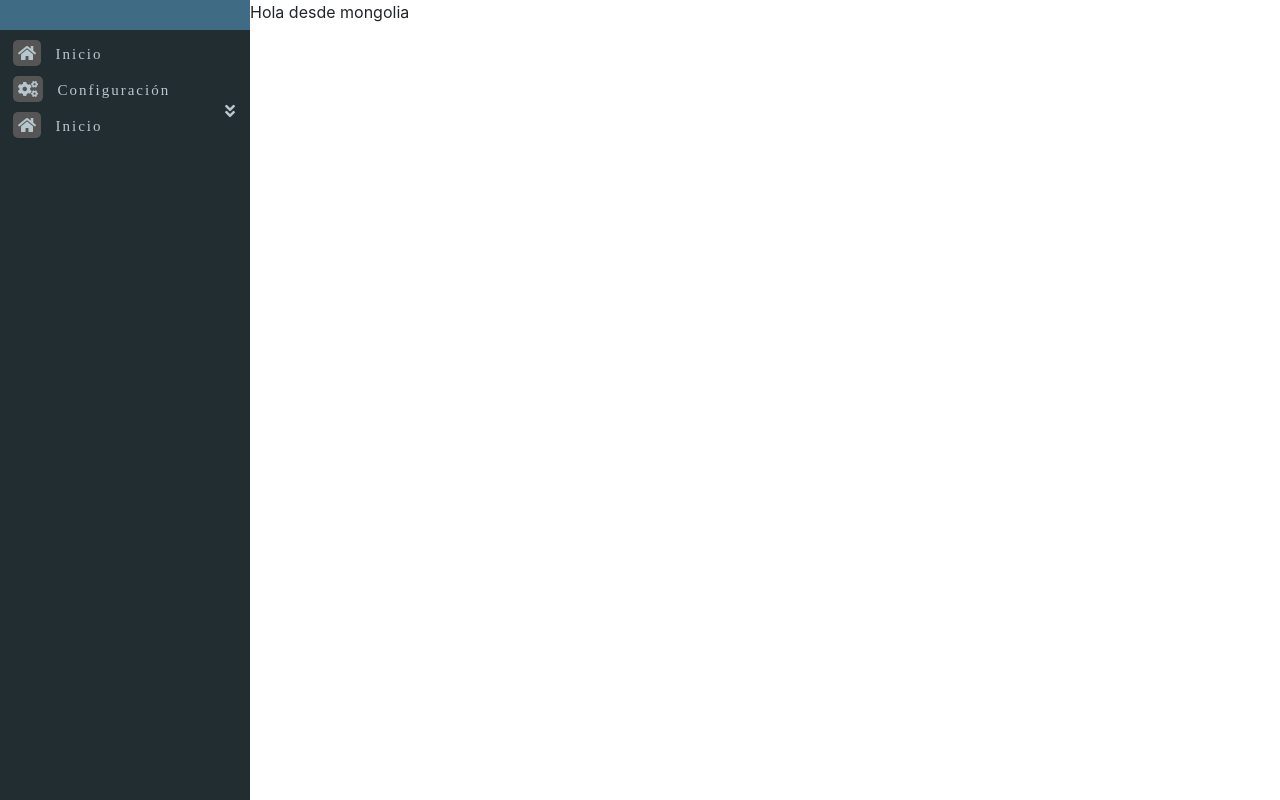
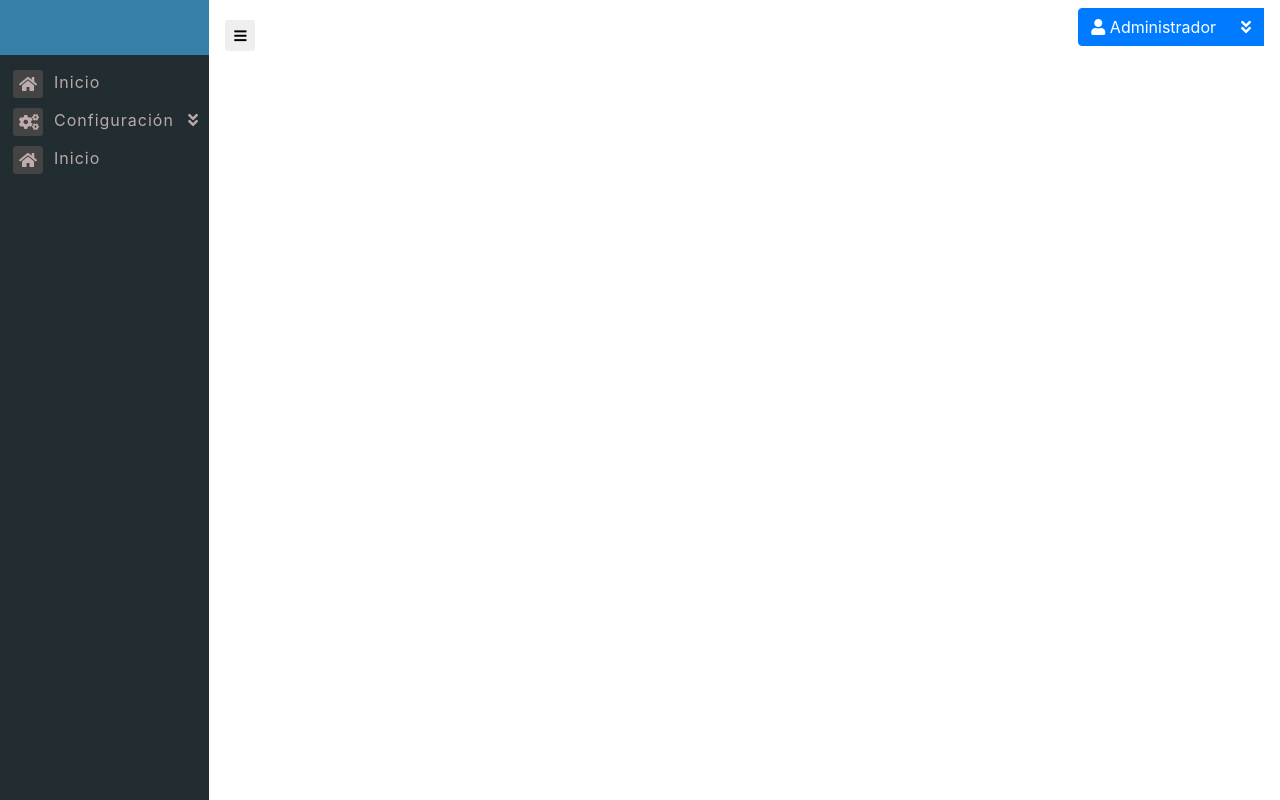
Before and after one commit to David-Coello-Suarez/school_ue90, a PHP site: page / in a window 1280 px wide. Run offline with PHP 8.4, Linux system fonts and the light colour scheme; data that the repository does not hold is empty; some libraries are stand-ins or nearby versions.

Commit message:
version 0.0.5

```diff
--- a/css/cabpie/style.scss
+++ b/css/cabpie/style.scss
@@ -1,7 +1,8 @@
 $primario: #3c8dbc;
-$secondario: #3f6b85;
+$secondario: #367fa9;
 $ternario:#222d32;
 $text-hover:rgba(218, 195, 195, 0.829);
+$alto:55px;
 
 @keyframes swing {
     0% {
@@ -33,7 +34,7 @@
     }
   }
 
-a:link, a:hover
+* a:link, a:hover
 {
     text-decoration: none;
 }
@@ -42,96 +43,120 @@
     display: flex;
 }
 body .container-fluid .sidebar-lateral,
-body .container-fluid .sidebar-lateral .sidebar-header>a,
-body .container-fluid .sidebar-lateral .sidebar-menu .menu>li>a,
-body .container-fluid .sidebar-lateral .sidebar-menu .menu li a>i,
-body .container-fluid .sidebar-lateral .sidebar-menu .menu .treeview ul li a::before
+body .container-fluid .sidebar-lateral .sidebar-header>a .logo-lg.active,
+body .container-fluid .sidebar-lateral .sidebar-header>a .logo-mini.active,
+body .container-fluid .sidebar-lateral .sidebar-header>a .logo-lg,
+body .container-fluid .sidebar-lateral .sidebar-header>a .logo-mini,
+body .container-fluid .sidebar-lateral .sidebar-menu .menu li>a span,
+body .container-fluid .sidebar-lateral .sidebar-menu .menu li>a i,
+body .container-fluid .sidebar-lateral .sidebar-menu .menu .treeview>a::after
 {
   transition: all .3s ease;
 }
 body .container-fluid .sidebar-lateral
 {
   background: $ternario;
+}
+body .container-fluid .sidebar-lateral
+{
   width: 250px;
+  z-index: 810;
+  padding: 0;
   height: 100vh;
-    position: relative;
+  overflow: hidden;
 }
 body .container-fluid .sidebar-lateral .sidebar-header
 {
-    width: 100%;
-    padding: 15px 0;
-    font-size: 20px;
-    color: white;
-    text-align: center;
-    letter-spacing: 3px;
+  border-bottom: 1px solid $secondario;
   background: $secondario;
-    line-height: 20px;
+  height: $alto;
+}
+$margen:6px;
+body .container-fluid .sidebar-lateral.active
+{
+  width: 55px;
+  overflow: hidden;
+}
+body .container-fluid .sidebar-lateral .sidebar-header>a:hover
+{
+  text-shadow: 3px 3px 5px white;
 }
 body .container-fluid .sidebar-lateral .sidebar-header>a
 {
-    color: #bbb;
+  display: block;
+  padding: 15px 0;
+  text-align: center;
+  letter-spacing: 3px;
+}
+body .container-fluid .sidebar-lateral .sidebar-header>a span
+{
+  color: $text-hover;
+  font-size: 20px;
   font-family: Arial, Helvetica, sans-serif;
-    font-weight: 600;
-
 }
-body .container-fluid .sidebar-lateral .sidebar-header>a .logo-lg
+body .container-fluid .sidebar-lateral .sidebar-header>a .logo-lg.active
+{
+  display: none;
+}
+body .container-fluid .sidebar-lateral .sidebar-header>a .logo-mini.active
 {
   display: block;
+  line-height: 20px;
+  margin-top: -5px;
 }
 body .container-fluid .sidebar-lateral .sidebar-header>a .logo-mini
 {
   display: none;
 }
-body .container-fluid .sidebar-lateral .sidebar-header>a:hover
-{
-    text-shadow: 0px 0px 13px #fff;
-    color: white;
-}
 body .container-fluid .sidebar-lateral .sidebar-menu
 {
-    padding: 5px 0px;
+  padding: 10px 8px;
 }
 body .container-fluid .sidebar-lateral .sidebar-menu .menu
 {
+  list-style-type: none;
+  padding: 0;
   margin: 0;
-    padding: 0;
-    list-style-type: none;
+}
+body .container-fluid .sidebar-lateral .sidebar-menu .menu>li
+{
+  position: relative;
+  cursor: pointer;
 }
 body .container-fluid .sidebar-lateral .sidebar-menu .menu>li>a
 {
-    display: block;
-    padding: 5px 10px;
-    border-left: 3px solid transparent;
-    border-top: 1px;
-    border-bottom: 1px;
-    line-height: 15px;
+  position: relative;
 }
-body .container-fluid .sidebar-lateral .sidebar-menu .menu>li:hover>a>span,
-body .container-fluid .sidebar-lateral .sidebar-menu .menu>li.active>a>span,
-body .container-fluid .sidebar-lateral .sidebar-menu .menu>li:hover>a,
-body .container-fluid .sidebar-lateral .sidebar-menu .menu>li:hover>a
+body .container-fluid .sidebar-lateral .sidebar-menu .menu>li>a
 {
-    border-left-color: $primario;
-    color: #fff;
+  display: inline-flex;
+  color: $text-hover;
+  padding: 5px ;
+  width: 100%;
 }
-body .container-fluid .sidebar-lateral .sidebar-menu .menu li a>span
+body .container-fluid .sidebar-lateral .sidebar-menu .menu li>a>span
 {
-    color: #b8c7ce;
-    font-size: 15px;
-    font-family: serif;
-    letter-spacing: 2px;
+  letter-spacing: 1px;
+  margin-left: 11px;
+  vertical-align: middle;
 }
-body .container-fluid .sidebar-lateral .sidebar-menu .menu li a>i
+body .container-fluid .sidebar-lateral .sidebar-menu .menu li>a>i
 {
-    color: #b8c7ce;
-    border-radius: 5px;
-    background: #555;
-    padding: 5px;
-    margin: auto;
-    margin-right: 10px;
+  background: #444;
+  padding: 6px;
+  border-radius: .2rem;
+  width: 30px;
 }
-body .container-fluid .sidebar-lateral .sidebar-menu .menu li:hover>a>i::before,
-body .container-fluid .sidebar-lateral .sidebar-menu .menu li.active>a>i::before
+body .container-fluid .sidebar-lateral .sidebar-menu .menu li:hover>a span,
+body .container-fluid .sidebar-lateral .sidebar-menu .menu li.active>a span,
+body .container-fluid .sidebar-lateral .sidebar-menu .menu .treeview:hover>a::after
+{
+  color: white;
+}
+body .container-fluid .sidebar-lateral .sidebar-menu .menu li:hover>a i,
+body .container-fluid .sidebar-lateral .sidebar-menu .menu li.active>a i,
+body .container-fluid .sidebar-lateral .sidebar-menu .menu .treeview .collapse ul li:hover>a::before,
+body .container-fluid .sidebar-lateral .sidebar-menu .menu .treeview .collapse ul li.active>a::before
 {
   color: rgba(127, 213, 245, 0.993);
   text-shadow: 0px 0px 10px rgba(127, 213, 245, 0.993);
@@ -141,41 +166,123 @@
 body .container-fluid .sidebar-lateral .sidebar-menu .menu .treeview>a::after
 {
   content: "\f103";
+  position: absolute;
+  top: 5px;
+  left: 180px;
+  vertical-align: middle;
+  font-weight: 600;
   font-family: "Font Awesome 5 Free";
-  font-weight: 700;
-  color: #b8c7ce;
-  line-height: 30px;
-  position: absolute;
-  left: 90%;
-  top: 96px;
-  transform: rotate(0deg);
+  overflow: hidden;
 }
-body .container-fluid .sidebar-lateral .sidebar-menu .menu .treeview>a::after.active
+body .container-fluid .sidebar-lateral .sidebar-menu .menu .treeview ul
 {
-  transform: rotate(90deg);
-}
-body .container-fluid .sidebar-lateral .sidebar-menu .menu .treeview ul{
   list-style-type: none;
-  list-style-position: outside;
-  padding: 6px 0;
+  padding: 0;
+  margin: 0;
 }
 body .container-fluid .sidebar-lateral .sidebar-menu .menu .treeview ul li
 {
   padding-left: 40px;
+  font-size: 14px;
 }
-body .container-fluid .sidebar-lateral .sidebar-menu .menu .treeview ul li a::before
+body .container-fluid .sidebar-lateral .sidebar-menu .menu .treeview ul li>a
 {
-
+  color: $text-hover;
+}
+body .container-fluid .sidebar-lateral .sidebar-menu .menu .treeview ul li>a::before
+{
   content: "\f111";
   font-family: "Font Awesome 5 Free";
-  font-size: 9px;
-  vertical-align: middle;
-  margin-right: 10px;
-  color: #b8c7ce;
+  font-weight: 300;
+  font-size: 8px;
+  margin-right: -9px;
 }
-body .container-fluid .sidebar-lateral .sidebar-menu .menu .treeview ul li a:hover::before
+body .container-fluid .sidebar-content
 {
+  width: 100%;
+}
 
-  color: rgba(127, 213, 245, 0.993);
-  text-shadow: 0px 0px 10px rgba(127, 213, 245, 0.993);
-}
+
+
+
+
+
+
+
+
+
+
+
+
+
+
+
+
+
+
+
+
+// body .container-fluid .sidebar-content
+// {
+//   width: 100%;
+// }
+// body .container-fluid .sidebar-content>nav
+// {
+//   height: $alto;
+//   background: $primario;
+// }
+// body .container-fluid .sidebar-content>nav .bn
+// {
+//   color: white;
+//   background: $primario;
+//   position: relative;
+//   top: -8px;
+// }
+// body .container-fluid .sidebar-content>nav .bn:hover
+// {
+//   background: $secondario;
+// }
+// body .container-fluid .sidebar-content>nav .collapse,
+// body .container-fluid .sidebar-content>nav .collapsing
+// {
+//   position: absolute;
+//   background: white;
+//   top: 45px;
+//   left: auto;
+//   border-radius: .2rem;
+//   width: 130px;
+//   right: 0;
+// }
+// body .container-fluid .sidebar-content>nav .collapse ul,
+// body .container-fluid .sidebar-content>nav .collapsing ul
+// {
+//   list-style-type: none;
+//   margin: 0;
+//   padding: 0;
+// }
+// body .container-fluid .sidebar-content>nav .collapse ul li,
+// body .container-fluid .sidebar-content>nav .collapsing ul li
+// {
+//   margin: 8px auto ;
+//   display: block;
+//   text-align: center;
+// }
+// body .container-fluid .sidebar-content>nav .collapse ul li a,
+// body .container-fluid .sidebar-content>nav .collapsing ul li a
+// {
+//   display: inline-flex;
+//   vertical-align: middle;
+//   line-height: 17px;
+//   padding: 3px 10px;
+//   color: black;
+// }
+// body .container-fluid .sidebar-content>nav .collapse ul li a>i,
+// body .container-fluid .sidebar-content>nav .collapsing ul li a>i
+// {
+//   margin-right: 8px;
+// }
+// body .container-fluid .sidebar-content>nav .collapse ul li:hover,
+// body .container-fluid .sidebar-content>nav .collapsing ul li:hover
+// {
+//   background: rgba(156, 156, 156, 0.612);
+// }
--- a/inc/cabpie/cab.php
+++ b/inc/cabpie/cab.php
@@ -6,8 +6,8 @@
         <meta http-equiv='X-UA-Compatible' content='ie=edge'>
         <? html::title($parametro["nameEmpresa"]); echo "\r\n" ?>
         <!------------ Library Css ------------>
+        <? html::css("lib/css/font-awesome/all.css"); echo "\r\n" ?>
         <? html::css("lib/css/bootstrap/css/bootstrap.min.css"); echo "\r\n" ?>
-        <? html::css("lib/css/font-awesome/all.css"); echo "\r\n" ?>
         <!------------ Script Css ------------>
         <? html::css("css/cabpie/style.min.css", $parametro["webversion"]); echo "\r\n" ?>
     </head>
@@ -16,14 +16,14 @@
             <div class="sidebar-lateral">
                 <div class="sidebar-header">
                     <a href="./">
-                        <span class="logo-lg">
-                            <? echo $logo = str_replace(".","",$parametro['nameEmpresa']) ?>
-                        </span>
                         <span class="logo-mini">
                             <?
-                                $logo_min = str_replace("","",$logo);
-                                echo $logo_min[0].$logo_min[1].'<br>'.$logo_min[2].$logo_min[3];
+                                $logo_min = str_replace(".","",$parametro['nameEmpresa']);
+                                echo '<b>'.$logo_min[0].$logo_min[1].'</b><br>'.$logo_min[2].$logo_min[3];
                             ?>
+                        </span>
+                        <span class="logo-lg">
+                            <? echo '<b>'.$logo_min[0].$logo_min[1].'</b>'.$logo_min[2].$logo_min[3] ?>
                         </span>
                     </a>
                 </div>
@@ -31,16 +31,14 @@
                     <ul class="menu">
                         <li>
                             <a href="#">
-                                <i class="fa fa-home">
-
-                                </i>
+                                <i class="fa fa-home"></i>
                                 <span>
                                     Inicio
                                 </span>
                             </a>
                         </li>
                         <li class="treeview">
-                            <a href="#submenu1" data-toggle="collapse" aria-expanded="false">
+                            <a href="#submenu1" data-toggle="collapse" aria-expanded="true">
                                 <i class="fa fa-cogs"></i>
                                 <span>
                                     Configuración
@@ -72,5 +70,42 @@
                 </div>
             </div>
             <div class="sidebar-content">
-                Hola desde mongolia
+                <nav class="navbar">
+                    <button type="button" class="navbar-toggle bn btn btn-sm" data-toggle="collapse">
+                        <i class="fa fa-bars"></i>
+                    </button>
+                    <ul class="float-right">
+                        <li class="btn-group">
+                            <a href="#" class="btn btn-primary">
+                                <i class="fa fa-user"></i>
+                                <span>
+                                    Administrador
+                                </span>
+                            </a>
+                            <a href="#opc" class="btn btn-primary" data-toggle="collapse" aria-expanded="false">
+                                <i class="fa fa-angle-double-down"></i>
+                            </a>
+                            <div class="collapse" id="opc">
+                                <ul>
+                                    <li>
+                                        <a href="#">
+                                            <i class="fa fa-user"></i>
+                                            <span>
+                                                Perfil
+                                            </span>
+                                        </a>
+                                    </li>
+                                    <li>
+                                        <a href="#">
+                                            <i class="fa fa-sign-in-alt"></i>
+                                            <span>
+                                                Salir
+                                            </span>
+                                        </a>
+                                    </li>
+                                </ul>
+                            </div>
+                        </li>
+                    </ul>
+                </nav>
             </div>
```
Also changed, not shown: js/cabpie/funciones.js (+4 -5 lines), css/cabpie/style.min.css. Lines whose indentation alone changed are shown as unchanged.
